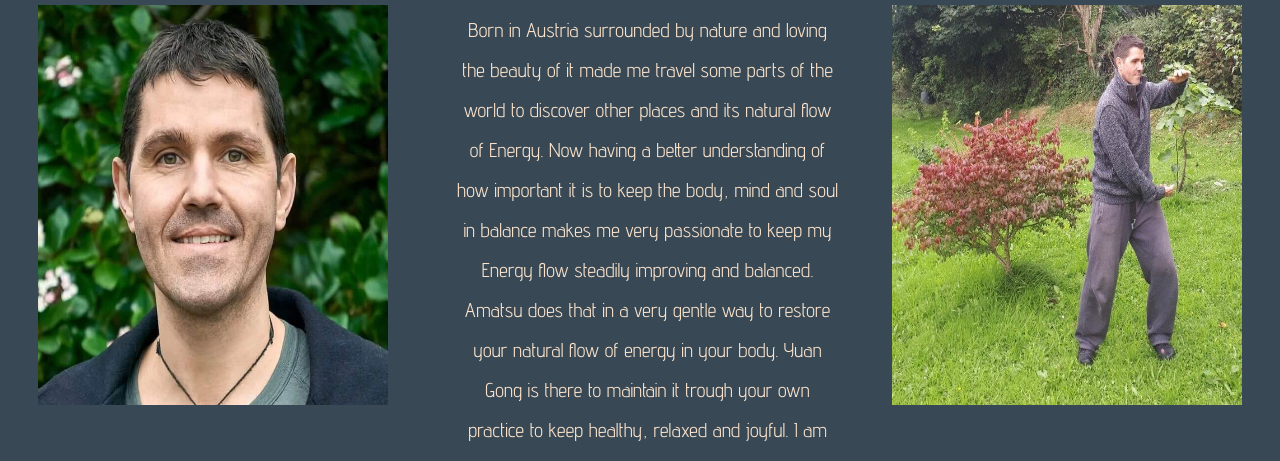
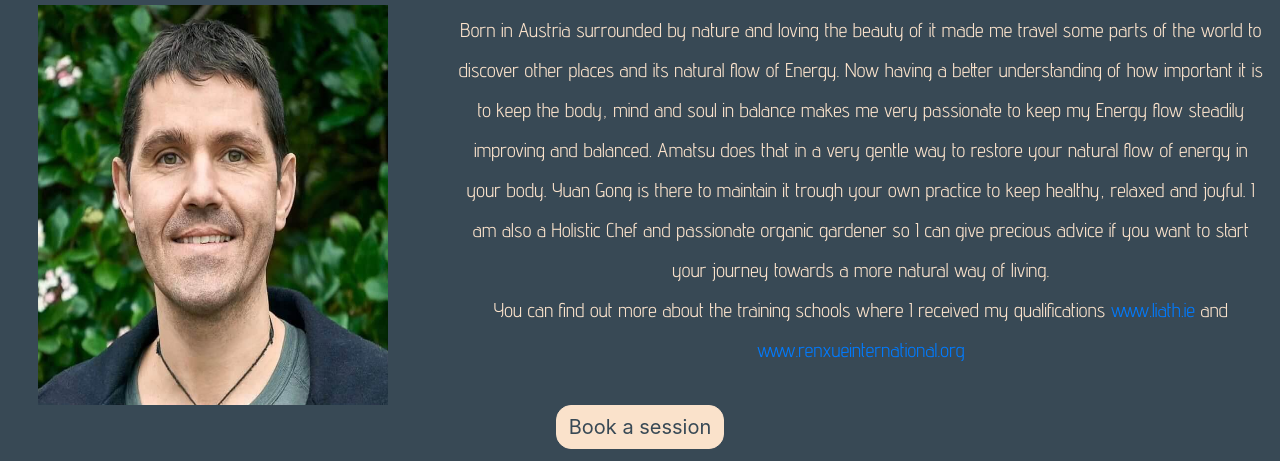
Before and after one commit to rainerpue/practitioner_website, a plain HTML site: page about.html in a window 1280 px wide. Shown: the part 319-780 px from the top of the page. Drawn offline with nearby package versions, Linux system fonts and the light colour scheme.

Commit message:
removed small right image from about content

```diff
--- a/about.html
+++ b/about.html
@@ -76,13 +76,14 @@
                 <div class="col-12 col-md-3 col-lg-4 text-center">
                     <img class="about-sm-img" src="assets/images/Rainer.jpeg" width="350" height="400" alt="Rainer Puehringer">
                 </div>
-                <div class="col-12 col-md-9 col-lg-4 about-content">
+                <div class="col-12 col-md-9 col-lg-8 about-content">
+
                     <p class="text-center">Born in Austria surrounded by nature and loving the beauty of it made me travel some parts of the world to discover other places and its natural flow of Energy. Now having a better understanding of how important it is to keep the body,
                         mind and soul in balance makes me very passionate to keep my Energy flow steadily improving and balanced. Amatsu does that in a very gentle way to restore your natural flow of energy in your body. Yuan Gong is there to maintain
                         it trough your own practice to keep healthy, relaxed and joyful. I am also a Holistic Chef and passionate organic gardener so I can give precious advice if you want to start your journey towards a more natural way of living.</p>
-                </div>
-                <div class="col-lg-4 d-none d-lg-block text-center">
-                    <img src="assets/images/Rainer2.jpeg" width="350" height="400" alt="Rainer doing Qigong movement">
+                    <p class="text-center">You can find out more about the training schools where I received my qualifications
+                        <span><a href="https://www.liath.ie">www.liath.ie</a></span> and <span><a href="https://www.renxueinternational.org">www.renxueinternational.org</a></span>
+                    </p>
                 </div>
             </div>
             <div class="container-fluid">
@@ -142,7 +143,7 @@
                             <h3 class="text-uppercase text-center">My credentials</h3>
                         </div>
                     </div>
-                <!-- long divider only for big screen to divide the heading to the content -->
+                    <!-- long divider only for big screen to divide the heading to the content -->
                     <div class="row">
                         <div class="col-12 d-none d-md-block">
                             <hr class="section-divider-long">
@@ -193,7 +194,7 @@
                     <div class="row text-center">
                         <div class="col-12">
 
-                            <a class="btn btn--gal btn--grey" href="#">More about Amatsu</a>
+                            <a class="btn btn--gal btn--grey" href="#">...</a>
                         </div>
                     </div>
                 </div>
--- a/assets/css/style.css
+++ b/assets/css/style.css
@@ -308,6 +308,7 @@ blockquote {
 .about-section {
     margin: 0;
     padding: 0;
+    min-height: 25vh;
 }
 
 .about-image {
@@ -332,14 +333,11 @@ blockquote {
     -webkit-box-align: center;
         -ms-flex-align: center;
             align-items: center;
+    justify-content: center;
 }
 
 .about-content {
-    min-height: 25vh;
     position: relative;
-    display: -webkit-box;
-    display: -ms-flexbox;
-    display: flex;
     text-align: center;
     padding-top: 5px;
     padding-bottom: 5px;
@@ -463,3 +461,12 @@ blockquote {
     .section-column {
         padding: 0 50px 0;
     }
+
+@media (min-width:768px) {
+    .about-content {
+    position: relative;
+    -webkit-box-align: auto;
+        -ms-flex-align: auto;
+            align-items: auto;
+}
+}
```
Also changed, not shown: .c9/metadata/environment/about.html, .c9/metadata/environment/assets/css/style.css, .c9/metadata/environment/qigong.html (added), qigong.html (added), 1 other file.
